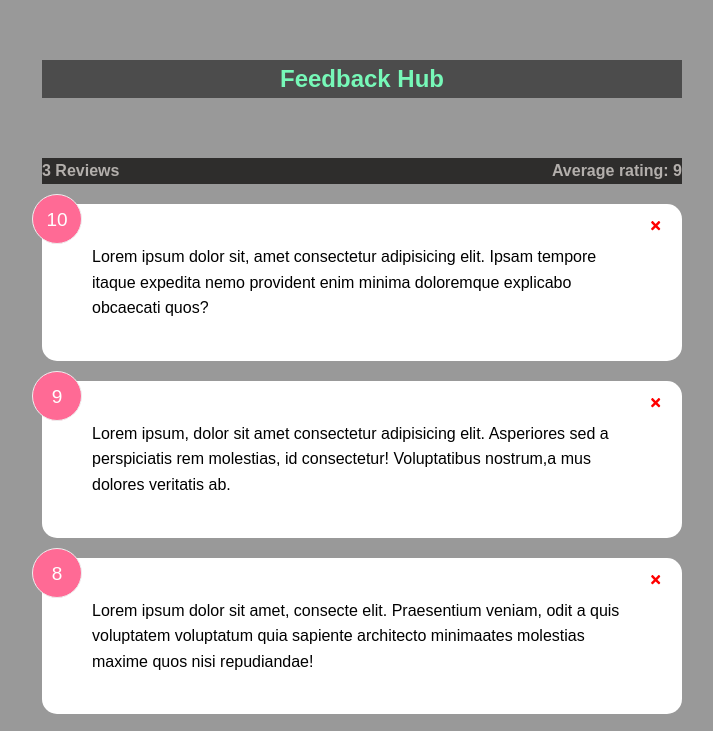
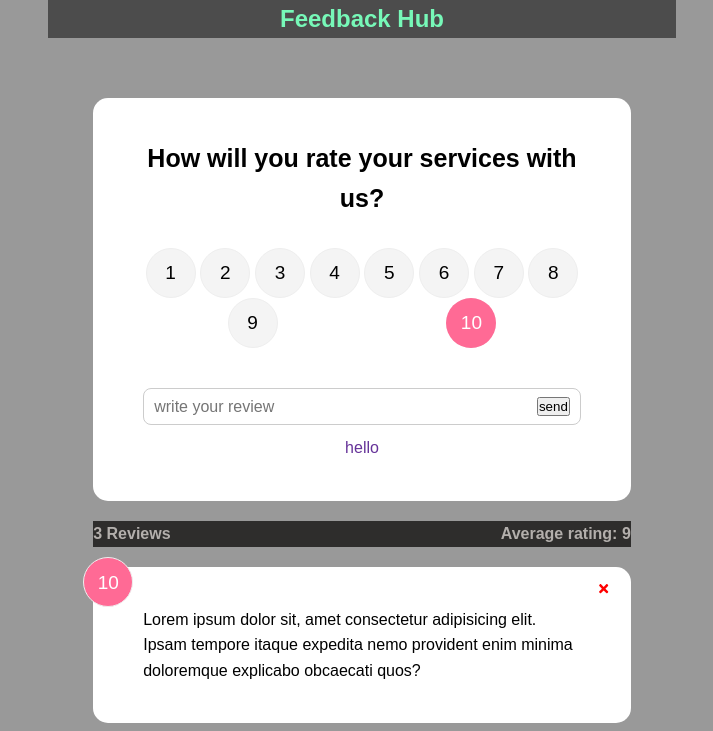
Before and after one commit to johnpersie/Feedback_UI, a React (Create React App) app: page / in a window 1280 px wide. Shown: the top 731 px of the page, without its empty margins (278-991 px from the left). Built offline with nearby package versions, Linux system fonts and the light colour scheme.

Commit message:
Add rating select commponent and

```diff
--- a/src/App.js
+++ b/src/App.js
@@ -1,10 +1,11 @@
 import { Fragment, useState } from "react";
 // import FeedbackItem from "./components/FeedbackItem";
 import Header from "./components/Header";
-import { Container, GlobalStyles } from "./styles/Global";
+import { Container, GlobalStyles, Wrapper } from "./styles/Global";
 import FeedbackList from "./components/feedbackList";
 import FeedbackData from "./Data/feedbackData";
 import FeedbackStats from "./components/FeedbackStats";
+import Form from "./components/Form";
 
 const theme = {
   color: {
@@ -41,10 +42,13 @@ function App() {
   return (
     <Fragment>
       <GlobalStyles />
-      <Header />
       <Container>
-        <FeedbackStats feedback={feedback} />
-        <FeedbackList feedback={feedback} handleDelete={deleteFeedback} />
+        <Header />
+        <Wrapper>
+          <Form />
+          <FeedbackStats feedback={feedback} />
+          <FeedbackList feedback={feedback} handleDelete={deleteFeedback} />
+        </Wrapper>
       </Container>
     </Fragment>
   );
--- /dev/null
+++ b/src/components/Form/FormStyles.js
@@ -0,0 +1,29 @@
+import styled from "styled-components";
+
+export const FormContainer = styled.form`
+  width: 100%;
+  text-align: center;
+
+  h2 {
+    font-size: clamp(2rem, 5vw, 2.5rem);
+  }
+`;
+export const InputGroup = styled.div`
+  display: flex;
+  flex-direction: row;
+  border: 1px solid #ccc;
+  padding: 0.8rem 1rem;
+  border-radius: 0.8rem;
+
+  input {
+    flex-grow: 2;
+    border: none;
+    font-size: 1.6rem;
+    outline: none;
+  }
+`;
+export const Div = styled.div`
+  padding-top: 10px;
+  text-align: center;
+  color: rebeccapurple;
+`;
--- /dev/null
+++ b/src/components/Form/index.js
@@ -0,0 +1,49 @@
+import { useState } from "react";
+import Button from "../../reuseable/Button";
+import Card from "../../reuseable/Card";
+import RatingSelect from "../RatingSelect";
+import { Div, FormContainer, InputGroup } from "./FormStyles";
+
+const Form = () => {
+  const [text, setText] = useState("");
+  const [rating, setRating] = useState(10);
+  const [btnDisabled, setBtnDisabled] = useState(true);
+  const [message, setMessage] = useState("hello");
+
+  const handleTextChange = (e) => {
+    if (text === "") {
+      setBtnDisabled(true);
+      setMessage(null);
+    } else if (text !== "" && text.trim().length <= 10) {
+      setMessage(" text must be at least 10 characters");
+      setBtnDisabled(true);
+    } else {
+      setMessage(null);
+      setBtnDisabled(false);
+    }
+    setText(e.target.value);
+  };
+  return (
+    <Card>
+      <FormContainer>
+        <h2> How will you rate your services with us?</h2>
+
+        <RatingSelect select={(rating) => setRating(rating)} />
+        <InputGroup>
+          <input
+            onChange={handleTextChange}
+            type="text"
+            placeholder="write your review"
+            value={text}
+          />
+          <Button type="submit" isdisabled={btnDisabled} version="secondary">
+            send
+          </Button>
+        </InputGroup>
+        {message && <Div>{message}</Div>}
+      </FormContainer>
+    </Card>
+  );
+};
+
+export default Form;
--- /dev/null
+++ b/src/components/RatingSelect/RatingSelectStyles.js
@@ -0,0 +1,57 @@
+import styled from "styled-components";
+import { NumDisplay } from "../FeedbackItem/feedbackItemStyled";
+
+export const Ul = styled.ul`
+  display: flex;
+  align-items: center;
+  justify-content: space-around;
+  margin: 30px 0 40px;
+  flex-wrap: wrap;
+`;
+export const List = styled.li`
+  position: relative;
+  background: #f4f4f4;
+  width: 50px;
+  height: 50px;
+  padding: 10px;
+  text-align: center;
+  border-radius: 50%;
+  font-size: 19px;
+  border: 1px #eee solid;
+  transition: 0.3s;
+
+  :hover {
+    background: #ff6a95;
+    color: #fff;
+  }
+
+  label {
+    position: absolute;
+    top: 50%;
+    left: 50%;
+    width: 50px;
+    height: 50px;
+    padding: 10px;
+    border-radius: 50%;
+    transform: translate(-50%, -50%);
+    cursor: pointer;
+  }
+
+  [type="radio"] {
+    opacity: 0;
+  }
+
+  [type="radio"]:checked ~ label {
+    background: #ff6a95;
+    color: #fff;
+  }
+  input {
+    flex-grow: 2;
+    border: none;
+    font-size: 16px;
+  }
+
+  input:focus {
+    outline: none;
+  }
+`;
--- /dev/null
+++ b/src/components/RatingSelect/index.js
@@ -0,0 +1,129 @@
+import React from "react";
+import { useState } from "react";
+import { List, Ul } from "./RatingSelectStyles";
+
+const RatingSelect = ({ select }) => {
+  const [selected, setSelected] = useState(10);
+
+  const handleChange = (e) => {
+    setSelected(+e.currentTarget.value);
+    select(+e.currentTarget.value);
+  };
+
+  return (
+    <Ul>
+      <List>
+        <input
+          type="radio"
+          id="num1"
+          name="rating"
+          value="1"
+          onChange={handleChange}
+          checked={selected === 1}
+        />
+        <label htmlFor="num1">1</label>
+      </List>
+      <List>
+        <input
+          type="radio"
+          id="num2"
+          name="rating"
+          value="2"
+          onChange={handleChange}
+          checked={selected === 2}
+        />
+        <label htmlFor="num2">2</label>
+      </List>
+      <List>
+        <input
+          type="radio"
+          id="num3"
+          name="rating"
+          value="3"
+          onChange={handleChange}
+          checked={selected === 3}
+        />
+        <label htmlFor="num3">3</label>
+      </List>
+      <List>
+        <input
+          type="radio"
+          id="num4"
+          name="rating"
+          value="4"
+          onChange={handleChange}
+          checked={selected === 4}
+        />
+        <label htmlFor="num4">4</label>
+      </List>
+      <List>
+        <input
+          type="radio"
+          id="num5"
+          name="rating"
+          value="5"
+          onChange={handleChange}
+          checked={selected === 5}
+        />
+        <label htmlFor="num5">5</label>
+      </List>
+      <List>
+        <input
+          type="radio"
+          id="num6"
+          name="rating"
+          value="6"
+          onChange={handleChange}
+          checked={selected === 6}
+        />
+        <label htmlFor="num6">6</label>
+      </List>
+      <List>
+        <input
+          type="radio"
+          id="num7"
+          name="rating"
+          value="7"
+          onChange={handleChange}
+          checked={selected === 7}
+        />
+        <label htmlFor="num7">7</label>
+      </List>
+      <List>
+        <input
+          type="radio"
+          id="num8"
+          name="rating"
+          value="8"
+          onChange={handleChange}
+          checked={selected === 8}
+        />
+        <label htmlFor="num8">8</label>
+      </List>
+      <List>
+        <input
+          type="radio"
+          id="num9"
+          name="rating"
+          value="9"
+          onChange={handleChange}
+          checked={selected === 9}
+        />
+        <label htmlFor="num9">9</label>
+      </List>
+      <List>
+        <input
+          type="radio"
+          id="num10"
+          name="rating"
+          value="10"
+          onChange={handleChange}
+          checked={selected === 10}
+        />
+        <label htmlFor="num10">10</label>
+      </List>
+    </Ul>
+  );
+};
+
+export default RatingSelect;
--- a/src/reuseable/Button.jsx
+++ b/src/reuseable/Button.jsx
@@ -1,18 +1,13 @@
-import React from "react";
-import styled from "styled-components";
-
-const ButtonStyle = styled.button`
-  position: absolute;
-  top: 10px;
-  right: 20px;
-  cursor: pointer;
-  background: none;
-  border: none;
-  width: ${({ width }) => width || "5rem"};
-`;
-
-function Button() {
-  return <ButtonStyle></ButtonStyle>;
+function Button({ children, type, version, isDisabled }) {
+  return (
+    <button
+      type={type}
+      isdisabled={isDisabled}
+      className={`btn btn-${version}`}
+    >
+      {children}
+    </button>
+  );
 }
 
 export default Button;
--- a/src/reuseable/Card.jsx
+++ b/src/reuseable/Card.jsx
@@ -4,9 +4,9 @@ import styled from "styled-components";
 const Container = styled.div`
   background-color: #fff;
   color: #333;
-  border-radius: 15px;
-  padding: 40px 50px;
-  margin: 20px 0;
+  border-radius: 1.5rem;
+  padding: 4rem 5rem;
+  margin: 2rem 0;
   position: relative;
 `;
 
--- a/src/styles/Global.js
+++ b/src/styles/Global.js
@@ -26,6 +26,22 @@ ul {
 `;
 export const Container = styled.div`
   max-width: 120rem;
-  width: 50%;
+  width: 70%;
+  margin: auto;
+
+  @media screen and (max-width: 960px) {
+    width: 90%;
+  }
+`;
+export const Wrapper = styled.div`
+  max-width: 120rem;
+  width: 60%;
   margin: 6rem auto;
+
+  @media screen and (max-width: 960px) {
+    width: 80%;
+  }
+  @media screen and (max-width: 600px) {
+    width: 100%;
+  }
 `;
```
